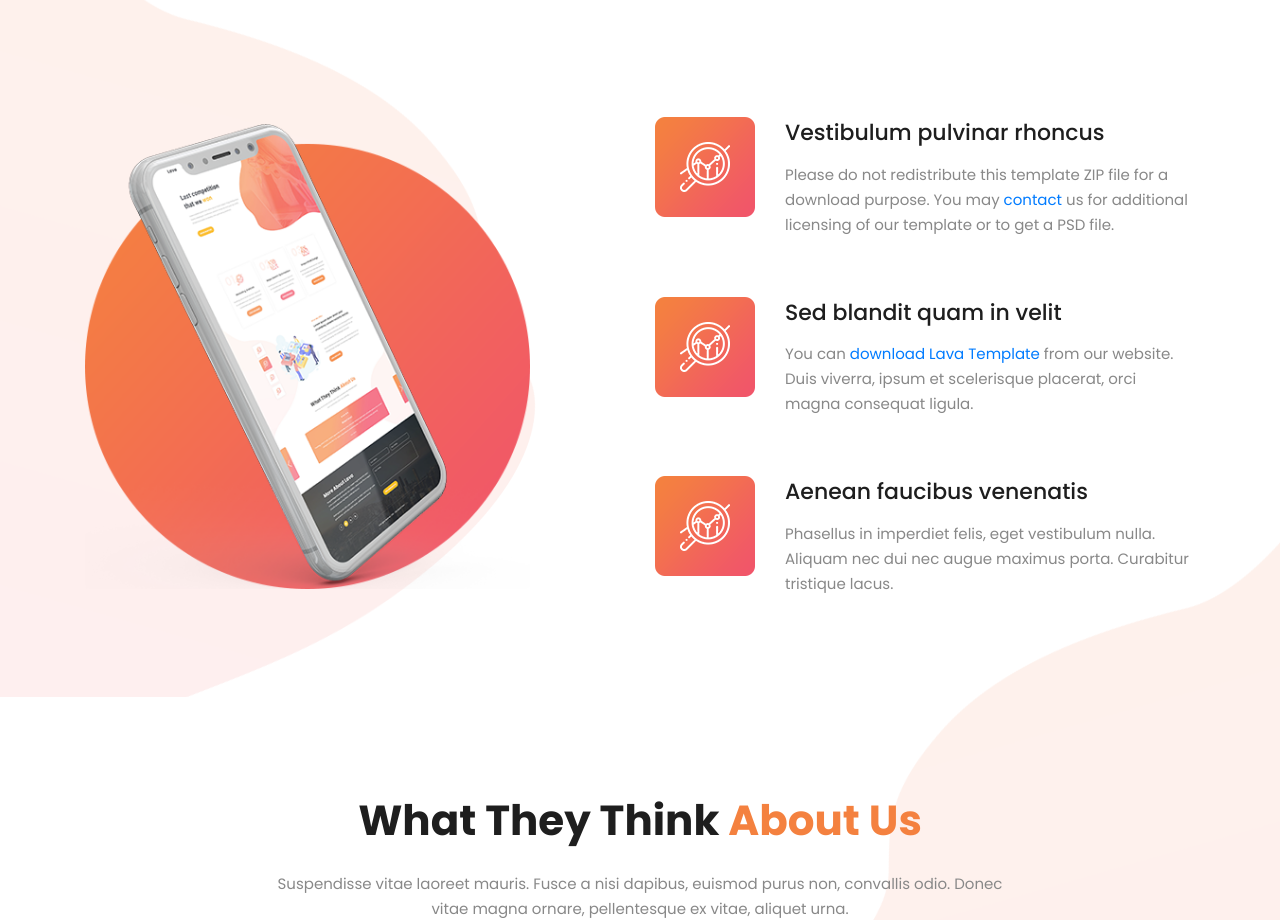
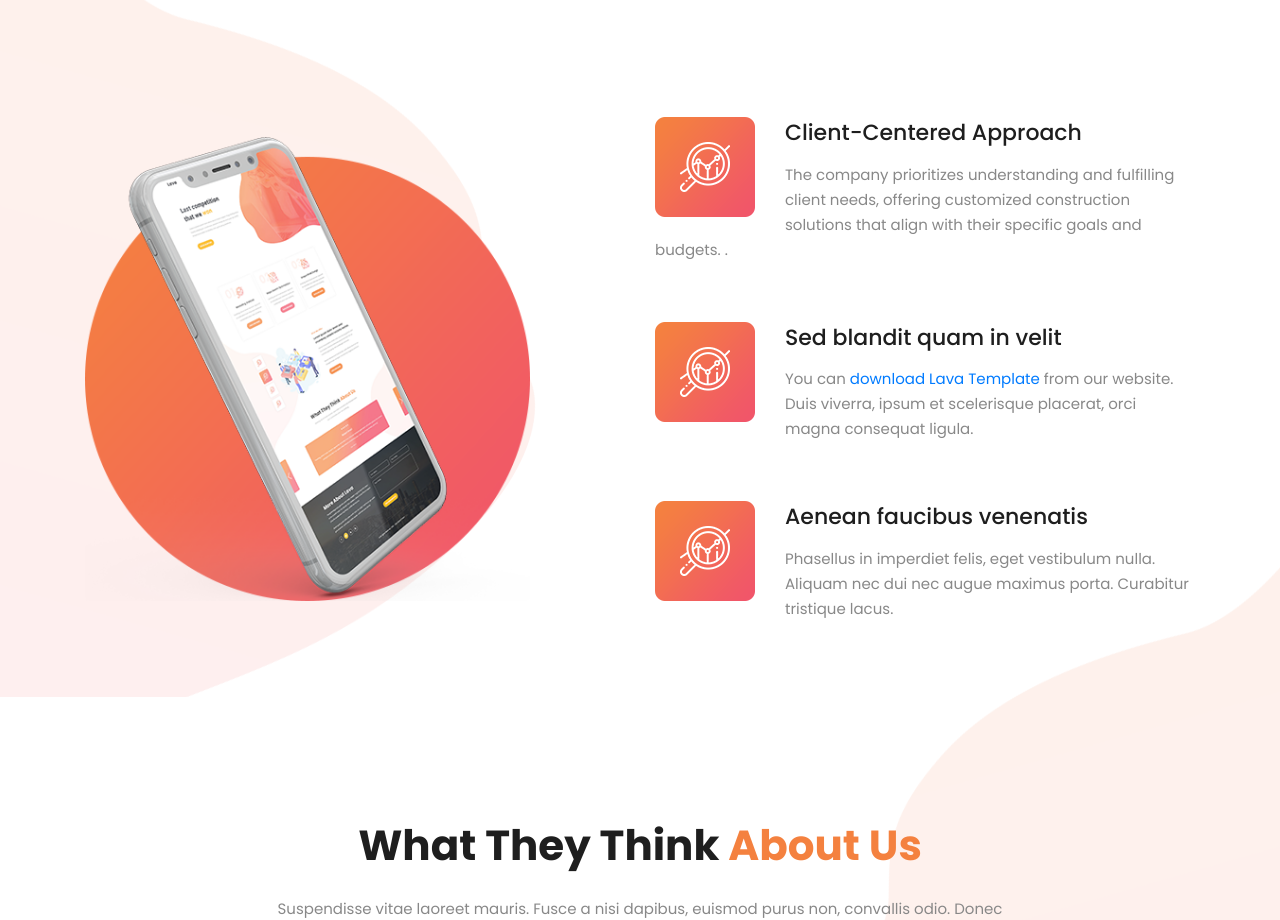
Before and after one commit to igtekitaliasystem/tech, a plain HTML site: page index.html in a window 1280 px wide. Shown: the part 1460-2380 px from the top of the page. Drawn offline with Linux system fonts and the light colour scheme.

Commit message:
Update index.html

```diff
--- a/index.html
+++ b/index.html
@@ -169,10 +169,10 @@ https://templatemo.com/tm-540-lava-landing-page
                         <li data-scroll-reveal="enter right move 30px over 0.6s after 0.4s">
                             <img src="assets/images/about-icon-01.png" alt="">
                             <div class="text">
-                                <h4>Vestibulum pulvinar rhoncus</h4>
-                                <p>Please do not redistribute this template ZIP file for a download purpose. You may <a
-                                rel="nofollow" href="https://templatemo.com/contact" target="_parent">contact</a> us for
-                            additional licensing of our template or to get a PSD file.</p>
+                                <h4>Client-Centered Approach</h4>
+                                <p>The company prioritizes understanding and fulfilling client needs, offering customized construction solutions that align with their specific goals and budgets.
+
+.</p>
                             </div>
                         </li>
                         <li data-scroll-reveal="enter right move 30px over 0.6s after 0.5s">
```
